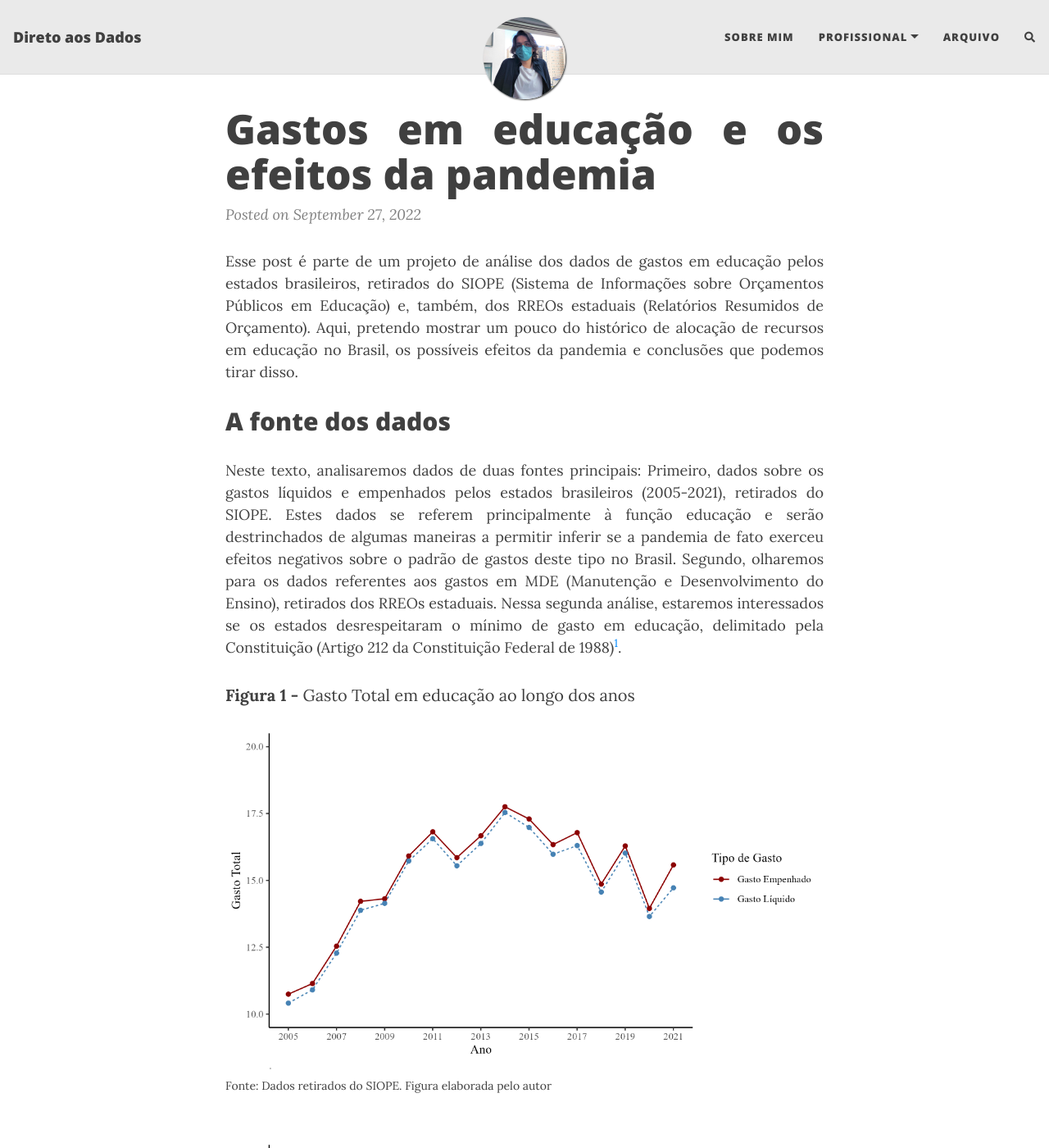
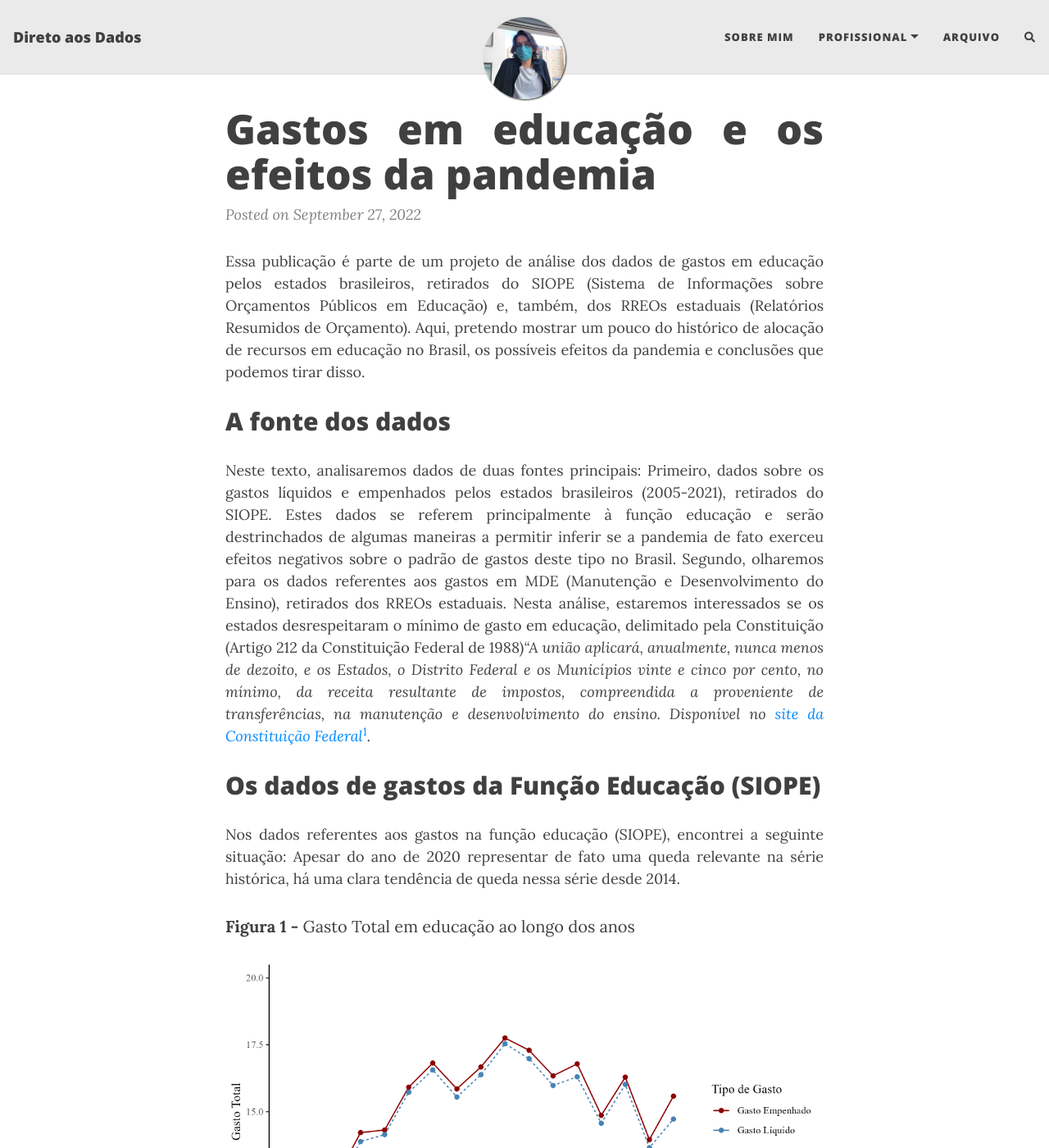
Before and after one commit to PedroSchmalz/pedroschmalz.github.io, a Jekyll site: the page built from _posts/2022-09-27-dados-educ-siope.md, in a window 1280 px wide and 1400 px high. Shown: the whole window at 82% size. Built offline with Jekyll 4.4.1, drawn with Linux system fonts in a browser that asks for light colours; nearby versions of some CDN libraries; comment, search, counter and statistics services are not loaded; some of the changed text lies outside the part shown.

Commit message:
Update 2022-09-27-dados-educ-siope.md

```diff
--- a/_posts/2022-09-27-dados-educ-siope.md
+++ b/_posts/2022-09-27-dados-educ-siope.md
@@ -9,20 +9,22 @@ tags: [análises, visualizações]
 ---
 
 
-Esse post é parte de um projeto de análise dos dados de gastos em educação pelos estados brasileiros, retirados do SIOPE (Sistema de Informações sobre Orçamentos Públicos em Educação) e, também, dos RREOs estaduais (Relatórios Resumidos de Orçamento). Aqui, pretendo mostrar um pouco do histórico de alocação de recursos em educação no Brasil, os possíveis efeitos da pandemia e conclusões que podemos tirar disso.
+Essa publicação é parte de um projeto de análise dos dados de gastos em educação pelos estados brasileiros, retirados do SIOPE (Sistema de Informações sobre Orçamentos Públicos em Educação) e, também, dos RREOs estaduais (Relatórios Resumidos de Orçamento). Aqui, pretendo mostrar um pouco do histórico de alocação de recursos em educação no Brasil, os possíveis efeitos da pandemia e conclusões que podemos tirar disso.
 
 ## A fonte dos dados
 
-Neste texto, analisaremos dados de duas fontes principais: Primeiro, dados sobre os gastos líquidos e empenhados pelos estados brasileiros (2005-2021), retirados do SIOPE. Estes dados se referem principalmente à função educação e serão destrinchados de algumas maneiras a permitir inferir se a pandemia de fato exerceu efeitos negativos sobre o padrão de gastos deste tipo no Brasil. Segundo, olharemos para os dados referentes aos gastos em MDE (Manutenção e Desenvolvimento do Ensino), retirados dos RREOs estaduais. Nessa segunda análise, estaremos interessados se os estados desrespeitaram o mínimo de gasto em educação, delimitado pela Constituição (Artigo 212 da Constituição Federal de 1988)[^1].
+Neste texto, analisaremos dados de duas fontes principais: Primeiro, dados sobre os gastos líquidos e empenhados pelos estados brasileiros (2005-2021), retirados do SIOPE. Estes dados se referem principalmente à função educação e serão destrinchados de algumas maneiras a permitir inferir se a pandemia de fato exerceu efeitos negativos sobre o padrão de gastos deste tipo no Brasil. Segundo, olharemos para os dados referentes aos gastos em MDE (Manutenção e Desenvolvimento do Ensino), retirados dos RREOs estaduais. Nesta análise, estaremos interessados se os estados desrespeitaram o mínimo de gasto em educação, delimitado pela Constituição (Artigo 212 da Constituição Federal de 1988)*"A união aplicará, anualmente, nunca menos de dezoito, e os Estados, o Distrito Federal e os Municípios vinte e cinco por cento, no mínimo, da receita resultante de impostos, compreendida a proveniente de transferências, na manutenção e desenvolvimento do ensino. Disponível no [site da Constituição Federal](http://www.planalto.gov.br/ccivil_03/constituicao/constituicao.htm)*{:.sidenote}[^1].
+
+## Os dados de gastos da Função Educação (SIOPE)
+
+Nos dados referentes aos gastos na função educação (SIOPE), encontrei a seguinte situação: Apesar do ano de 2020 representar de fato uma queda relevante na série histórica, há uma clara tendência de queda nessa série desde 2014.
 
 <figure>
   <figcaption class = "titulofigura"><b> Figura 1 -</b> Gasto Total em educação ao longo dos anos </figcaption>
-  <img src="/assets/img/post_educ/gasto_total.png" alt="gasto em educação"/>
+  <img src="/assets/img/post_educ/gasto_total.png" alt="Figura do Gasto em Educação"/>
   <figcaption class = "rodapefig">Fonte: Dados retirados do SIOPE. Figura elaborada pelo autor</figcaption>
 </figure>
 
 
-![Gasto total em educação](/assets/img/post_educ/gasto_total.png)
 
-
-[^1]: "A união aplicará, anualmente, nunca menos de dezoito, e os Estados, o Distrito Federal e os Municípios vinte e cinco por cento, no mínimo, da receita resultante de impostos, compreendida a proveniente de transferências, na manutenção e desenvolvimento do ensino. Disponível no [link](http://www.planalto.gov.br/ccivil_03/constituicao/constituicao.htm)
+[^1]: "A união aplicará, anualmente, nunca menos de dezoito, e os Estados, o Distrito Federal e os Municípios vinte e cinco por cento, no mínimo, da receita resultante de impostos, compreendida a proveniente de transferências, na manutenção e desenvolvimento do ensino. Disponível no [site da Constituição Federal](http://www.planalto.gov.br/ccivil_03/constituicao/constituicao.htm)
```
